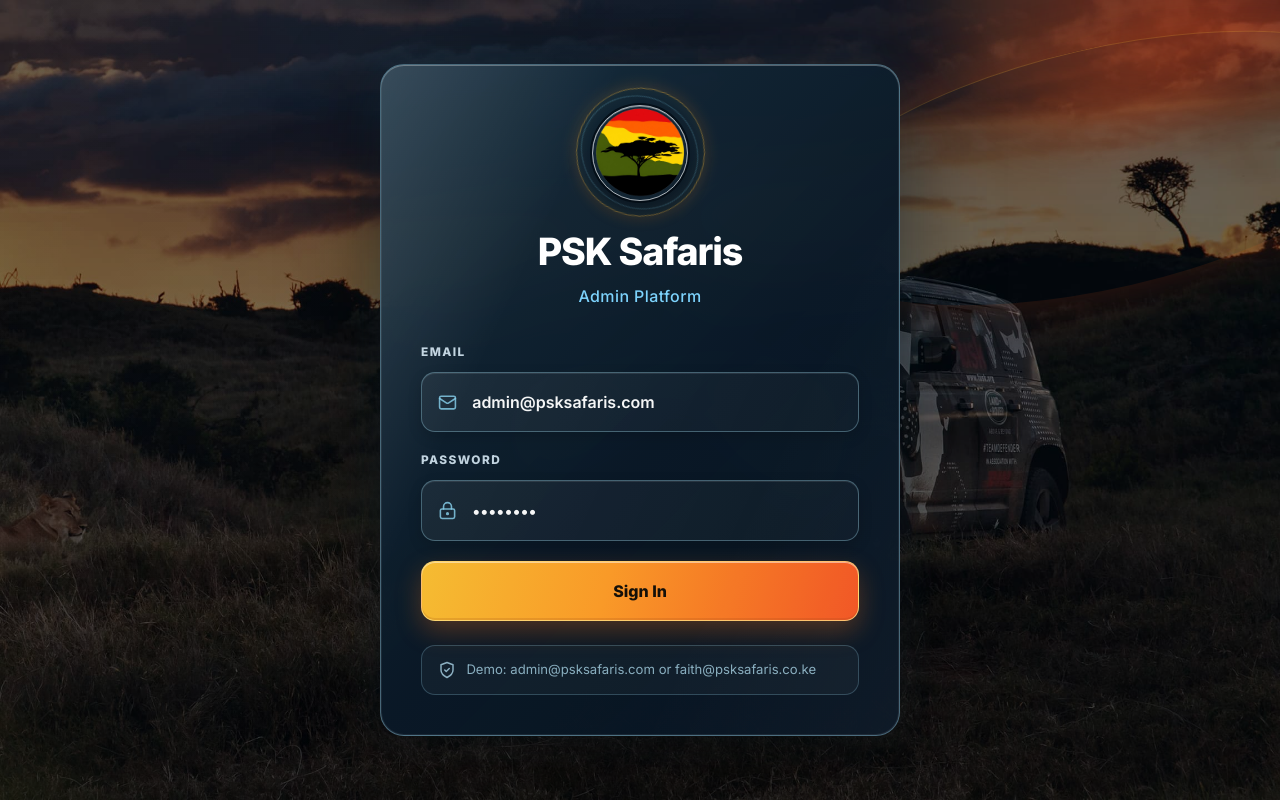
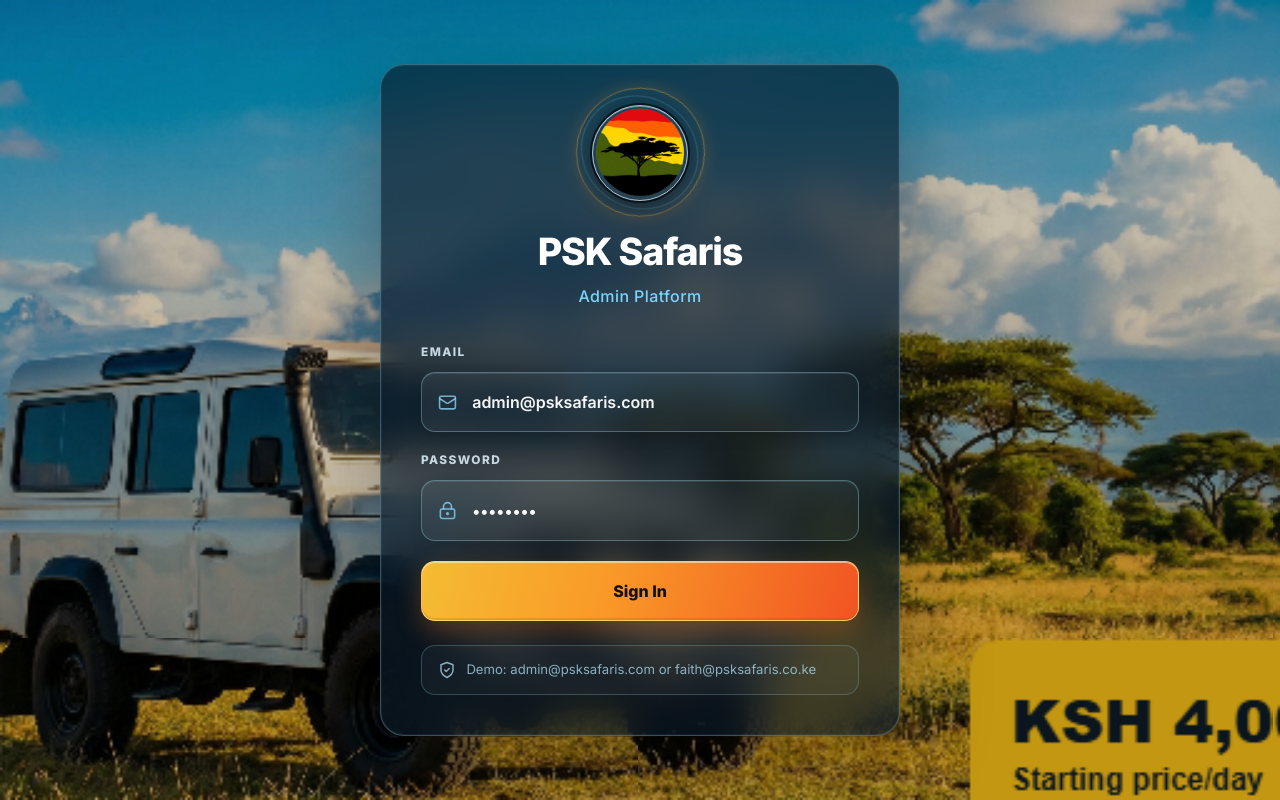
Before and after one commit to orenda497-afk/psk-admin-platform, a React (Vite) app: page / in a window 1280 px wide. Built offline with nearby package versions, Linux system fonts and the light colour scheme.

Commit message:
feat: update login page with Mount Kenya Defender background and more transparent card

```diff
--- a/src/pages/LoginPage.tsx
+++ b/src/pages/LoginPage.tsx
@@ -29,22 +29,27 @@ export default function LoginPage({ onLogin }: LoginPageProps) {
 
   return (
     <main
-      className="psk-login-shell min-h-screen flex items-center justify-center overflow-hidden p-5 sm:p-8 relative"
+      className="min-h-screen flex items-center justify-center overflow-hidden p-5 sm:p-8 relative"
       style={{
-        backgroundImage: 'url(/branding/safari-car-background.jpg)',
+        backgroundImage: 'url(/branding/mount-kenya-defender.png)',
         backgroundSize: 'cover',
         backgroundPosition: 'center',
         backgroundAttachment: 'fixed'
       }}
     >
-      {/* Overlay for better readability */}
-      <div className="absolute inset-0 bg-gradient-to-b from-black/60 via-black/50 to-black/70 z-0" />
+      {/* Subtle overlay for form contrast */}
+      <div className="absolute inset-0 bg-black/20 z-0" />
 
-      <div className="psk-login-sunrise psk-login-sunrise--top" aria-hidden="true" />
-      <div className="psk-login-sunrise psk-login-sunrise--bottom" aria-hidden="true" />
-      <div className="psk-login-sweep" aria-hidden="true" />
-
-      <section className="psk-login-card relative z-10 w-full max-w-[520px] p-7 sm:p-10">
+      <section
+        className="psk-login-card-transparent relative z-10 w-full max-w-[520px] p-7 sm:p-10"
+        style={{
+          backgroundColor: 'rgba(9, 26, 41, 0.65)',
+          backdropFilter: 'blur(20px)',
+          border: '1px solid rgba(160, 218, 239, 0.3)',
+          borderRadius: '24px',
+          boxShadow: '0 28px 90px rgba(0,0,0,0.3), 0 0 0 1px rgba(255,255,255,0.05) inset'
+        }}
+      >
         <header className="flex flex-col items-center text-center">
           <PskLogoOrbit size="lg" className="mb-7" />
           <h1 className="text-[2rem] sm:text-[2.35rem] font-extrabold tracking-[-0.03em] text-white leading-tight">
```
Also changed, not shown: public/branding/mount-kenya-defender.png (added), 1 other file (tests, documents, lock files or other folders).
